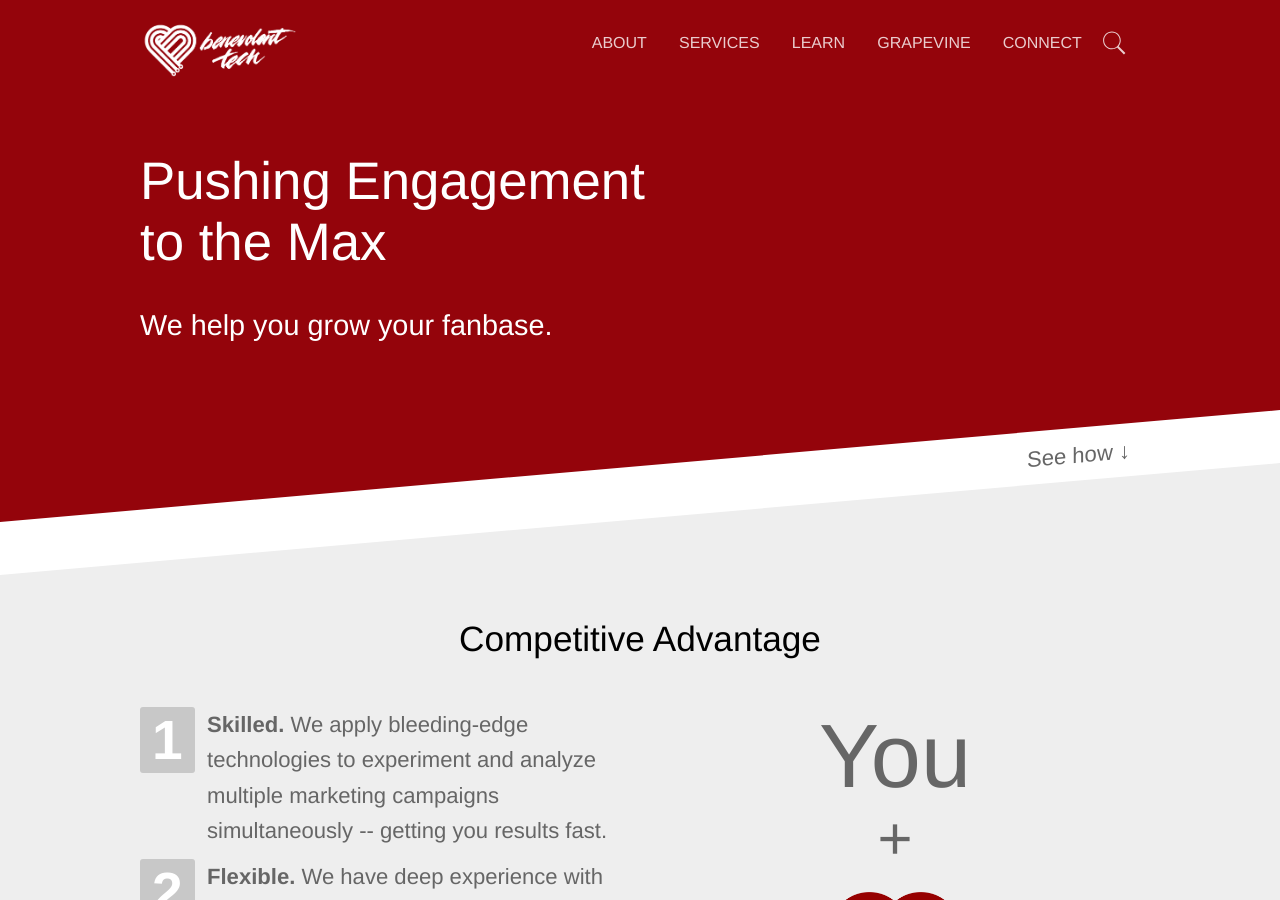
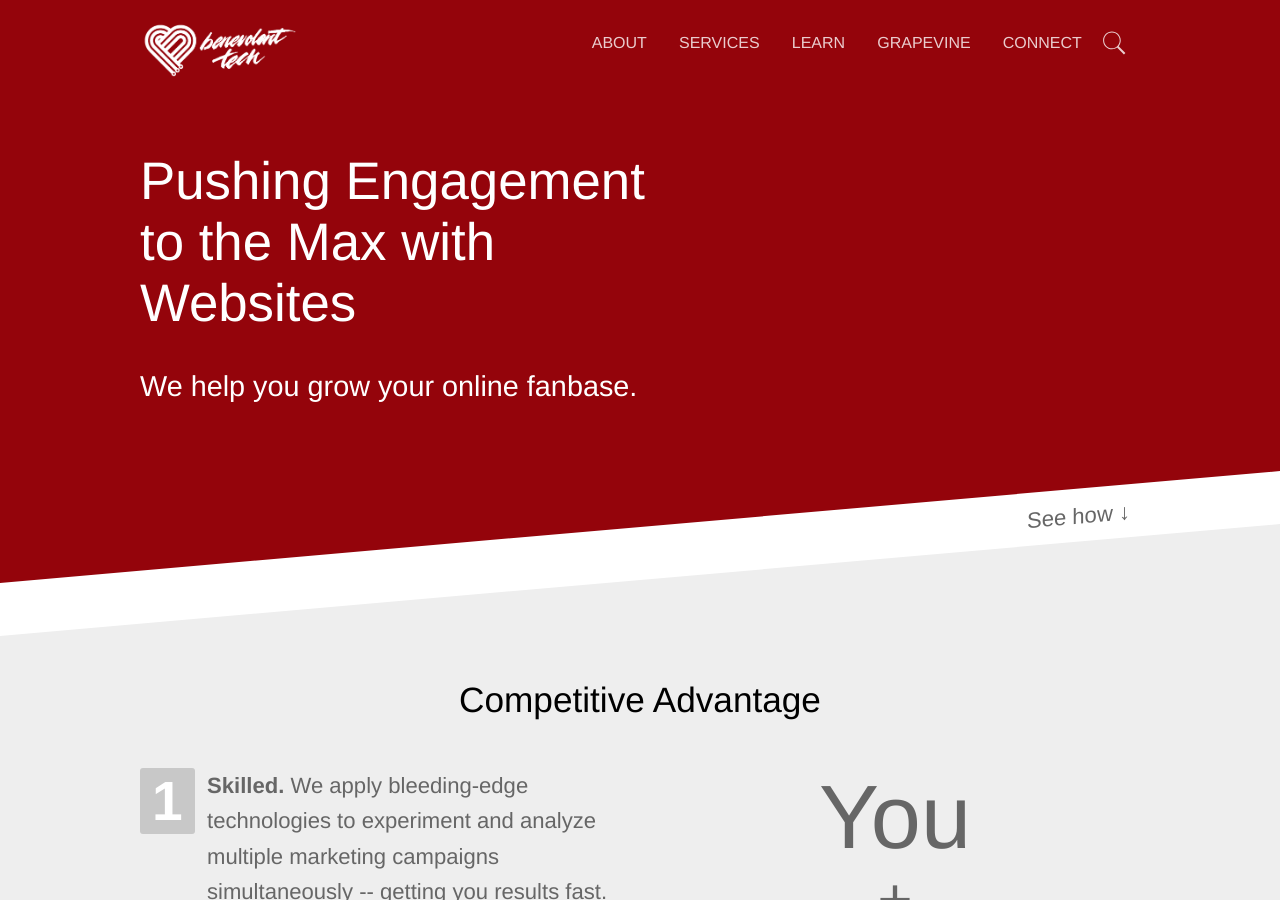
Before and after one commit to benevolenttech/btek.cc, a Jekyll site: the page built from services/website-marketing.html, in a window 1280 px wide and 900 px high. Built offline with Jekyll 4.4.1, drawn with Linux system fonts in a browser that asks for light colours.

Commit message:
Updated 'services/website-marketing.html' via CloudCannon

```diff
--- a/services/website-marketing.html
+++ b/services/website-marketing.html
@@ -1,7 +1,7 @@
 ---
-title: Website Marketing
-heading: "Pushing Engagement to the Max"
-subtitle: We help you grow your fanbase.
+title: Website Development and Marketing
+heading: "Pushing Engagement to the Max with Websites"
+subtitle: We help you grow your online fanbase.
 description: We help you grow your fanbase.
 image: /images/benevolent_tech_dc_seo.png
 ---
```
